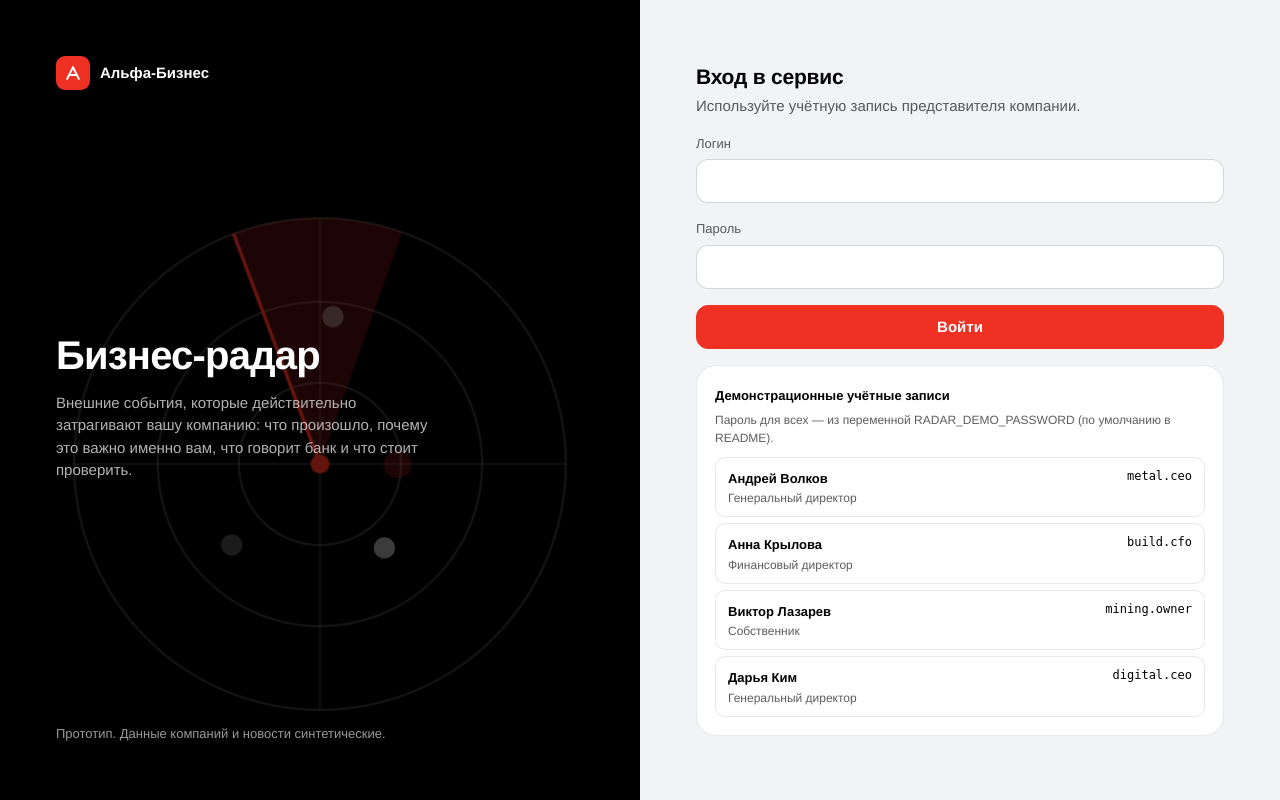
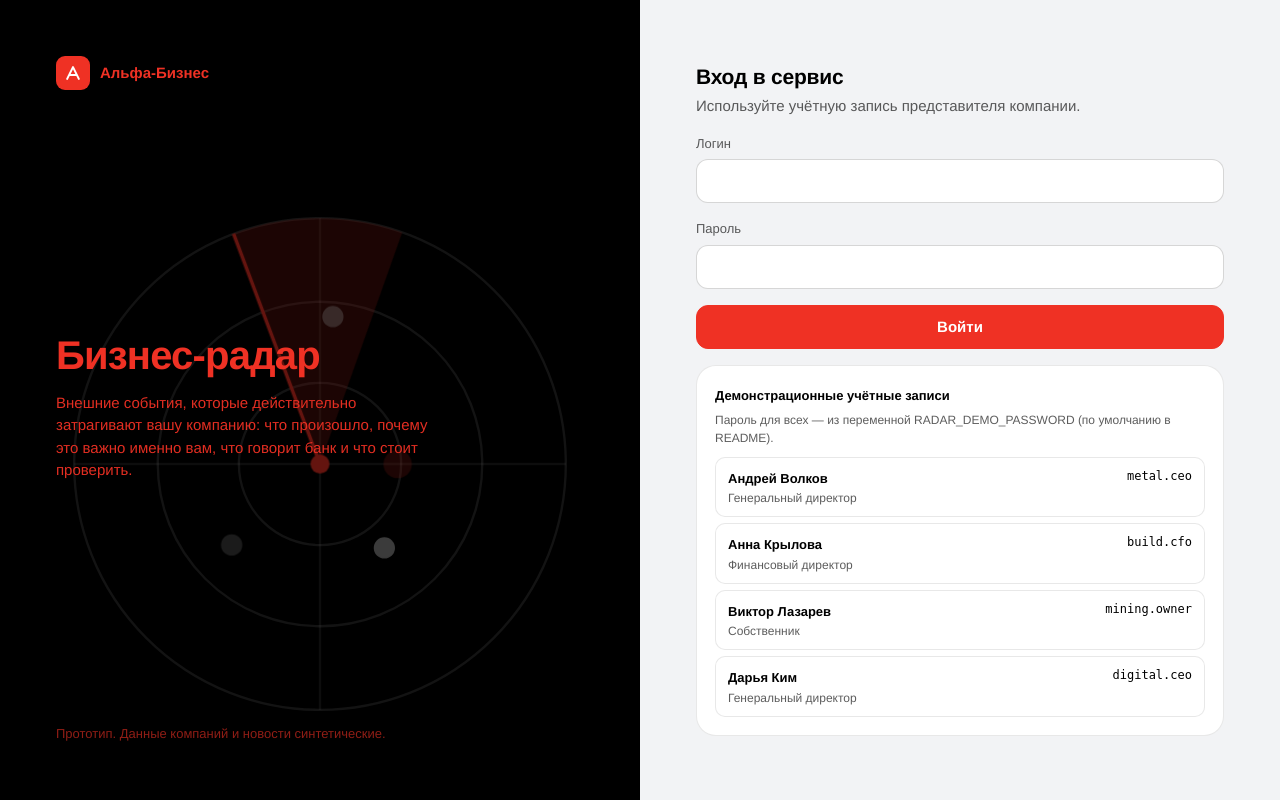
Before and after one commit to SvidichNadya/HACKATHON_ALFA_NEWS_ANALYTICS, a Flask app: page / in a window 1280 px wide. Run offline with Flask 3, Linux system fonts and the light colour scheme; data comes from the database, SQL or seed files in the repository.

Commit message:
Use Alfa red for login radar text

```diff
--- a/static/css/app.css
+++ b/static/css/app.css
@@ -178,9 +178,9 @@ label.f { display: grid; gap: 6px; font-size: 13px; color: var(--ink-2); font-we
 
 /* ---------- forms / misc ---------- */
 .login { width: 100%; min-height: 100vh; min-height: 100svh; display: grid; grid-template-columns: minmax(0, 1fr) minmax(0, 1fr); }
-.login-art { min-width: 0; min-height: 100vh; min-height: 100svh; background: var(--ink); color: #fff; padding: 56px; display: flex; flex-direction: column; justify-content: space-between; position: relative; overflow: hidden; }
+.login-art { min-width: 0; min-height: 100vh; min-height: 100svh; background: var(--ink); color: var(--red); padding: 56px; display: flex; flex-direction: column; justify-content: space-between; position: relative; overflow: hidden; }
 .login-art > div, .login-art > .small { position: relative; z-index: 1; }
-.login-art h1 { font-size: 40px; max-width: 16ch; } .login-art p { opacity: .7; max-width: 46ch; margin-top: 14px; } .login-art .sweep { position: absolute; left: 50%; top: 58%; right: auto; bottom: auto; transform: translate(-50%, -50%); width: min(42vw, 520px); max-width: none; opacity: .42; pointer-events: none; }
+.login-art h1 { font-size: 40px; max-width: 16ch; color: var(--red); } .login-art p { color: var(--red); opacity: .95; max-width: 46ch; margin-top: 14px; } .login-art .sweep { position: absolute; left: 50%; top: 58%; right: auto; bottom: auto; transform: translate(-50%, -50%); width: min(42vw, 520px); max-width: none; opacity: .42; pointer-events: none; }
 .login-form { min-width: 0; padding: 56px; display: grid; align-content: center; gap: 16px; max-width: none; width: 100%; margin: 0; }
 .demo-list { display: grid; gap: 6px; max-height: 260px; overflow: auto; } .demo-acc { display: flex; justify-content: space-between; gap: 10px; text-align: left; padding: 9px 12px; border-radius: 10px; border: 1px solid var(--line); background: var(--surface); } .demo-acc:hover { border-color: var(--ink); }
 .err { color: var(--red); font-size: 14px; background: var(--red-soft); padding: 10px 12px; border-radius: 10px; }
```
